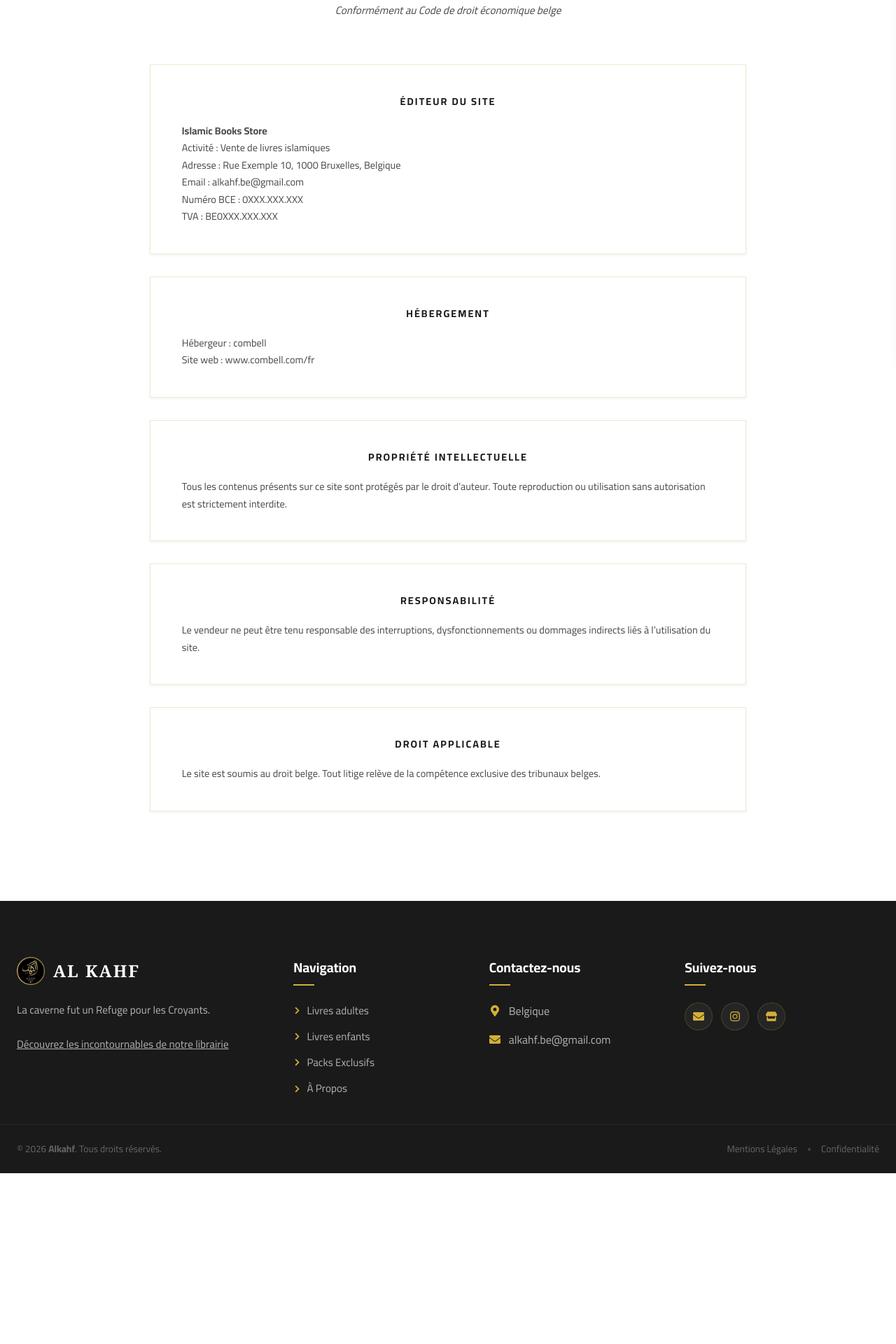
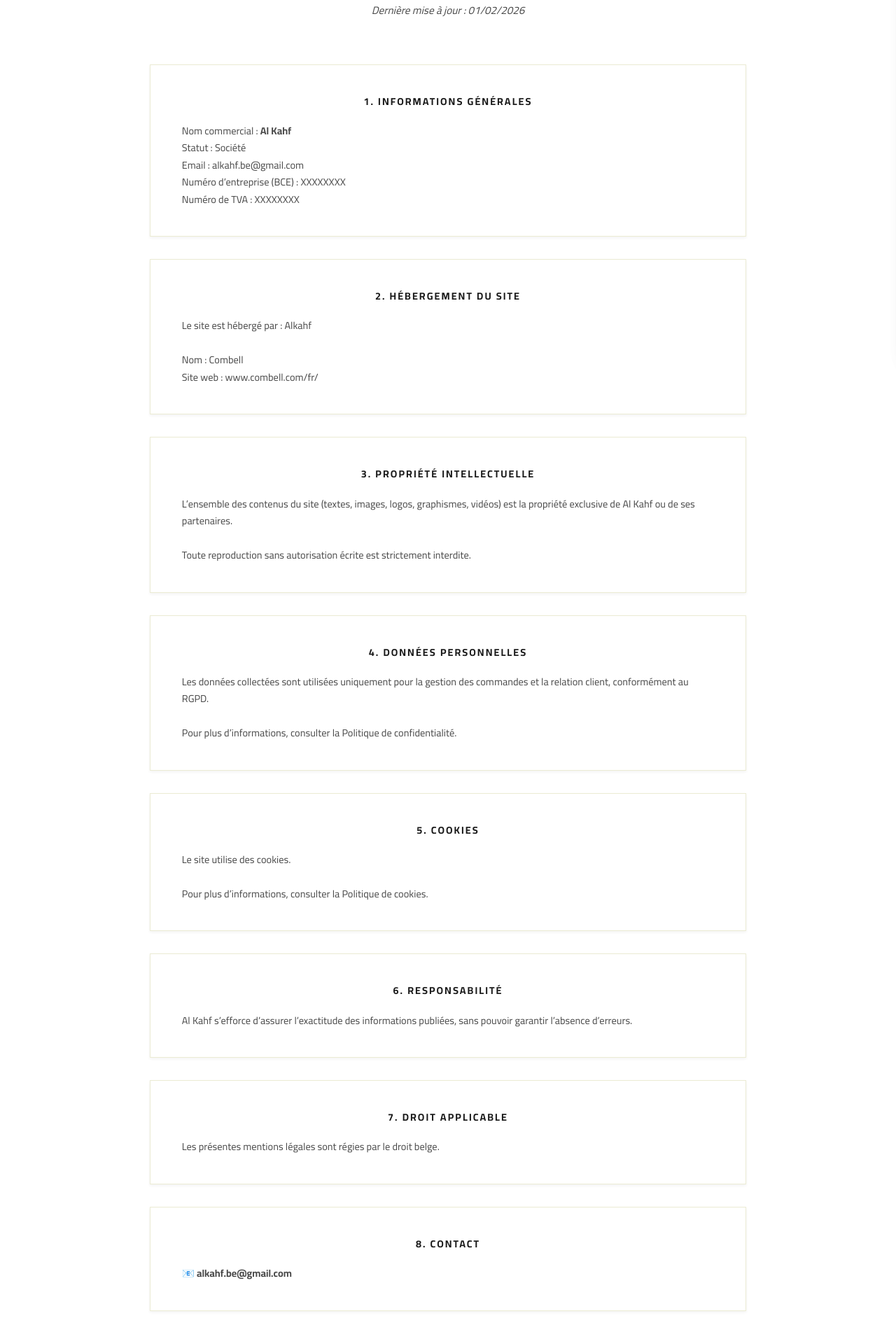
Before and after one commit to alaeeddiine/Alkahf, a React (Create React App) app: page /LegalNotice in a window 1280 px wide. Shown: the part 280-2200 px from the top of the page at 70% size. Before the commit the page ends 1956 px from the top, so only its background shows below. Built offline with nearby package versions, Linux system fonts and the light colour scheme; no server answers; the database is empty.

Commit message:
update terms

```diff
--- a/src/App.js
+++ b/src/App.js
@@ -23,6 +23,8 @@ import PackDetails from "./pages/PackDetails";
 import Checkout from "./pages/Checkout";
 import LegalNotice from "./pages/LegalNotice";
 import PrivacyPolicy from "./pages/PrivacyPolicy";
+import TermsOfUse from "./pages/TermsOfUse";
+import TermsOfSale from "./pages/TermsOfSale";
 
 import Login from "./admin/login";
 import AdminDashboard from "./admin/AdminDashboard";
@@ -132,6 +134,8 @@ function App() {
             <Route path="/checkout" element={<Checkout />} />
             <Route path="/LegalNotice" element={<LegalNotice />} />
             <Route path="/PrivacyPolicy" element={<PrivacyPolicy />} />
+            <Route path="/TermsOfUse" element={<TermsOfUse />} />
+            <Route path="/TermsOfSale" element={<TermsOfSale />} />
           </Route>
 
           {/* 🔹 ADMIN LOGIN */}
--- a/src/components/Footer.jsx
+++ b/src/components/Footer.jsx
@@ -78,7 +78,11 @@ const Footer = () => {
           <div className="footer-legal">
             <a href="/LegalNotice">Mentions Légales</a>
             <span className="dot"></span>
-            <a href="/PrivacyPolicy">Confidentialité</a>
+            <a href="/PrivacyPolicy">confidentialité & cookies</a>
+            <span className="dot"></span>
+            <a href="/TermsOfUse">Conditions d’utilisation</a>
+            <span className="dot"></span>
+            <a href="/TermsOfSale">Conditions de vente</a>
           </div>
         </div>
       </div>
--- a/src/pages/LegalNotice.jsx
+++ b/src/pages/LegalNotice.jsx
@@ -6,56 +6,80 @@ const LegalNotice = () => {
       <div className="container-inner legal-container">
 
         <header className="legal-header">
-          <span className="gold-label">Informations légales</span>
+          <span className="gold-label">Cadre juridique</span>
           <h1>Mentions légales</h1>
           <p className="legal-subtitle">
-            Conformément au Code de droit économique belge
+            Dernière mise à jour : 01/02/2026
           </p>
         </header>
 
         <div className="legal-card">
-          <h2>Éditeur du site</h2>
+          <h2>1. Informations générales</h2>
           <p>
-            <strong>Islamic Books Store</strong><br />
-            Activité : Vente de livres islamiques<br />
-            Adresse : Rue Exemple 10, 1000 Bruxelles, Belgique<br />
+            Nom commercial : <strong>Al Kahf</strong><br />
+            Statut : Société<br />
             Email : alkahf.be@gmail.com<br />
-            Numéro BCE : 0XXX.XXX.XXX<br />
-            TVA : BE0XXX.XXX.XXX
+            Numéro d’entreprise (BCE) : XXXXXXXX<br />
+            Numéro de TVA : XXXXXXXX
           </p>
         </div>
 
         <div className="legal-card">
-          <h2>Hébergement</h2>
+          <h2>2. Hébergement du site</h2>
           <p>
-            Hébergeur : combell<br />
-            Site web : www.combell.com/fr
+            Le site est hébergé par : Alkahf <br /><br />
+            Nom : Combell<br />
+            Site web : www.combell.com/fr/
           </p>
         </div>
 
         <div className="legal-card">
-          <h2>Propriété intellectuelle</h2>
+          <h2>3. Propriété intellectuelle</h2>
           <p>
-            Tous les contenus présents sur ce site sont protégés par le droit
-            d’auteur. Toute reproduction ou utilisation sans autorisation est
-            strictement interdite.
+            L’ensemble des contenus du site (textes, images, logos, graphismes,
+            vidéos) est la propriété exclusive de Al Kahf ou de ses partenaires.
+            <br /><br />
+            Toute reproduction sans autorisation écrite est strictement interdite.
           </p>
         </div>
 
         <div className="legal-card">
-          <h2>Responsabilité</h2>
+          <h2>4. Données personnelles</h2>
           <p>
-            Le vendeur ne peut être tenu responsable des interruptions,
-            dysfonctionnements ou dommages indirects liés à l’utilisation du site.
+            Les données collectées sont utilisées uniquement pour la gestion des
+            commandes et la relation client, conformément au RGPD.
+            <br /><br />
+            Pour plus d’informations, consulter la Politique de confidentialité.
           </p>
         </div>
 
         <div className="legal-card">
-          <h2>Droit applicable</h2>
+          <h2>5. Cookies</h2>
           <p>
-            Le site est soumis au droit belge. Tout litige relève de la compétence
-            exclusive des tribunaux belges.
+            Le site utilise des cookies.
+            <br /><br />
+            Pour plus d’informations, consulter la Politique de cookies.
           </p>
+        </div>
+
+        <div className="legal-card">
+          <h2>6. Responsabilité</h2>
+          <p>
+            Al Kahf s’efforce d’assurer l’exactitude des informations publiées,
+            sans pouvoir garantir l’absence d’erreurs.
+          </p>
+        </div>
+
+        <div className="legal-card">
+          <h2>7. Droit applicable</h2>
+          <p>
+            Les présentes mentions légales sont régies par le droit belge.
+          </p>
+        </div>
+
+        <div className="legal-card">
+          <h2>8. Contact</h2>
+          <p>📧 <strong>alkahf.be@gmail.com</strong></p>
         </div>
 
       </div>
--- /dev/null
+++ b/src/pages/TermsOfSale.jsx
@@ -0,0 +1,49 @@
+import React from "react";
+
+const TermsOfSale = () => {
+  return (
+    <section className="legal-section">
+      <div className="container-inner legal-container">
+
+        <header className="legal-header">
+          <span className="gold-label">Vente</span>
+          <h1>Conditions Générales de Vente</h1>
+          <p className="legal-subtitle">Al Kahf</p>
+        </header>
+
+        <div className="legal-card">
+          <h2>Objet</h2>
+          <p>
+            Les présentes CGV régissent les ventes réalisées sur le site Al Kahf.
+          </p>
+        </div>
+
+        <div className="legal-card">
+          <h2>Produits et prix</h2>
+          <p>
+            Les prix sont indiqués en euros TTC.
+            Al Kahf se réserve le droit de modifier ses prix à tout moment.
+          </p>
+        </div>
+
+        <div className="legal-card">
+          <h2>Paiement</h2>
+          <p>
+            Le paiement est sécurisé et exigible à la commande.
+          </p>
+        </div>
+
+        <div className="legal-card">
+          <h2>Droit de rétractation</h2>
+          <p>
+            Conformément à la loi, l’acheteur dispose de 14 jours pour exercer
+            son droit de rétractation.
+          </p>
+        </div>
+
+      </div>
+    </section>
+  );
+};
+
+export default TermsOfSale;
--- /dev/null
+++ b/src/pages/TermsOfUse.jsx
@@ -0,0 +1,144 @@
+import React from "react";
+
+const TermsOfUse = () => {
+  return (
+    <section className="legal-section">
+      <div className="container-inner legal-container">
+
+        <header className="legal-header">
+          <span className="gold-label">Informations légales</span>
+          <h1>Conditions d’utilisation</h1>
+          <p className="legal-subtitle">
+            Al Kahf — Dernière mise à jour : 01/02/2026
+          </p>
+        </header>
+
+        <div className="legal-card">
+          <h2>1. Objet</h2>
+          <p>
+            Les présentes Conditions d’Utilisation (ci-après « CGU ») ont pour objet
+            de définir les modalités d’accès et d’utilisation du site exploité sous
+            le nom commercial <strong>Al Kahf</strong>.
+            <br /><br />
+            En naviguant sur le site, l’utilisateur reconnaît avoir pris connaissance
+            des présentes CGU et les accepter sans réserve.
+          </p>
+        </div>
+
+        <div className="legal-card">
+          <h2>2. Informations légales</h2>
+          <p>
+            Nom commercial : <strong>Al Kahf</strong><br />
+            Statut : Société<br />
+            Email : alkahf.be@gmail.com<br />
+            Numéro d’entreprise (BCE) : XXXXXXXXXX
+          </p>
+        </div>
+
+        <div className="legal-card">
+          <h2>3. Accès au site</h2>
+          <p>
+            Le site est accessible gratuitement à tout utilisateur disposant d’un
+            accès à Internet.
+            <br /><br />
+            Tous les frais liés à l’accès au site sont à la charge de l’utilisateur.
+            <br /><br />
+            Al Kahf se réserve le droit de suspendre ou interrompre l’accès au site
+            à tout moment.
+          </p>
+        </div>
+
+        <div className="legal-card">
+          <h2>4. Utilisation du site</h2>
+          <p>
+            L’utilisateur s’engage à utiliser le site de manière :
+            <br />• conforme aux lois en vigueur,
+            <br />• respectueuse de l’ordre public,
+            <br />• sans porter atteinte aux droits de tiers.
+            <br /><br />
+            Toute utilisation abusive ou frauduleuse est interdite.
+          </p>
+        </div>
+
+        <div className="legal-card">
+          <h2>5. Contenus du site</h2>
+          <p>
+            Les informations présentes sur le site sont fournies à titre informatif.
+            <br /><br />
+            Al Kahf ne garantit pas l’absence d’erreurs et se réserve le droit de
+            modifier le contenu du site à tout moment.
+          </p>
+        </div>
+
+        <div className="legal-card">
+          <h2>6. Propriété intellectuelle</h2>
+          <p>
+            L’ensemble des éléments du site est protégé par le droit de la propriété
+            intellectuelle.
+            <br /><br />
+            Toute reproduction sans autorisation écrite est interdite.
+          </p>
+        </div>
+
+        <div className="legal-card">
+          <h2>7. Responsabilité</h2>
+          <p>
+            Al Kahf ne saurait être tenue responsable :
+            <br />• des interruptions du site,
+            <br />• des dommages indirects,
+            <br />• de l’utilisation faite par l’utilisateur des informations publiées.
+          </p>
+        </div>
+
+        <div className="legal-card">
+          <h2>8. Liens externes</h2>
+          <p>
+            Le site peut contenir des liens vers des sites tiers.
+            <br /><br />
+            Al Kahf décline toute responsabilité quant à leur contenu.
+          </p>
+        </div>
+
+        <div className="legal-card">
+          <h2>9. Données personnelles</h2>
+          <p>
+            Les données personnelles sont traitées conformément au RGPD.
+            <br /><br />
+            L’utilisateur dispose d’un droit d’accès, de rectification et de suppression.
+          </p>
+        </div>
+
+        <div className="legal-card">
+          <h2>10. Cookies</h2>
+          <p>
+            Le site utilise des cookies nécessaires à son fonctionnement.
+            <br /><br />
+            Pour plus d’informations, consulter la Politique de cookies.
+          </p>
+        </div>
+
+        <div className="legal-card">
+          <h2>11. Modifications</h2>
+          <p>
+            Al Kahf se réserve le droit de modifier les présentes CGU à tout moment.
+          </p>
+        </div>
+
+        <div className="legal-card">
+          <h2>12. Droit applicable</h2>
+          <p>
+            Les présentes CGU sont soumises au droit belge.
+          </p>
+        </div>
+
+        <div className="legal-card">
+          <h2>13. Contact</h2>
+          <p>📧 <strong>alkahf.be@gmail.com</strong></p>
+        </div>
+
+      </div>
+    </section>
+  );
+};
+
+export default TermsOfUse;
```
